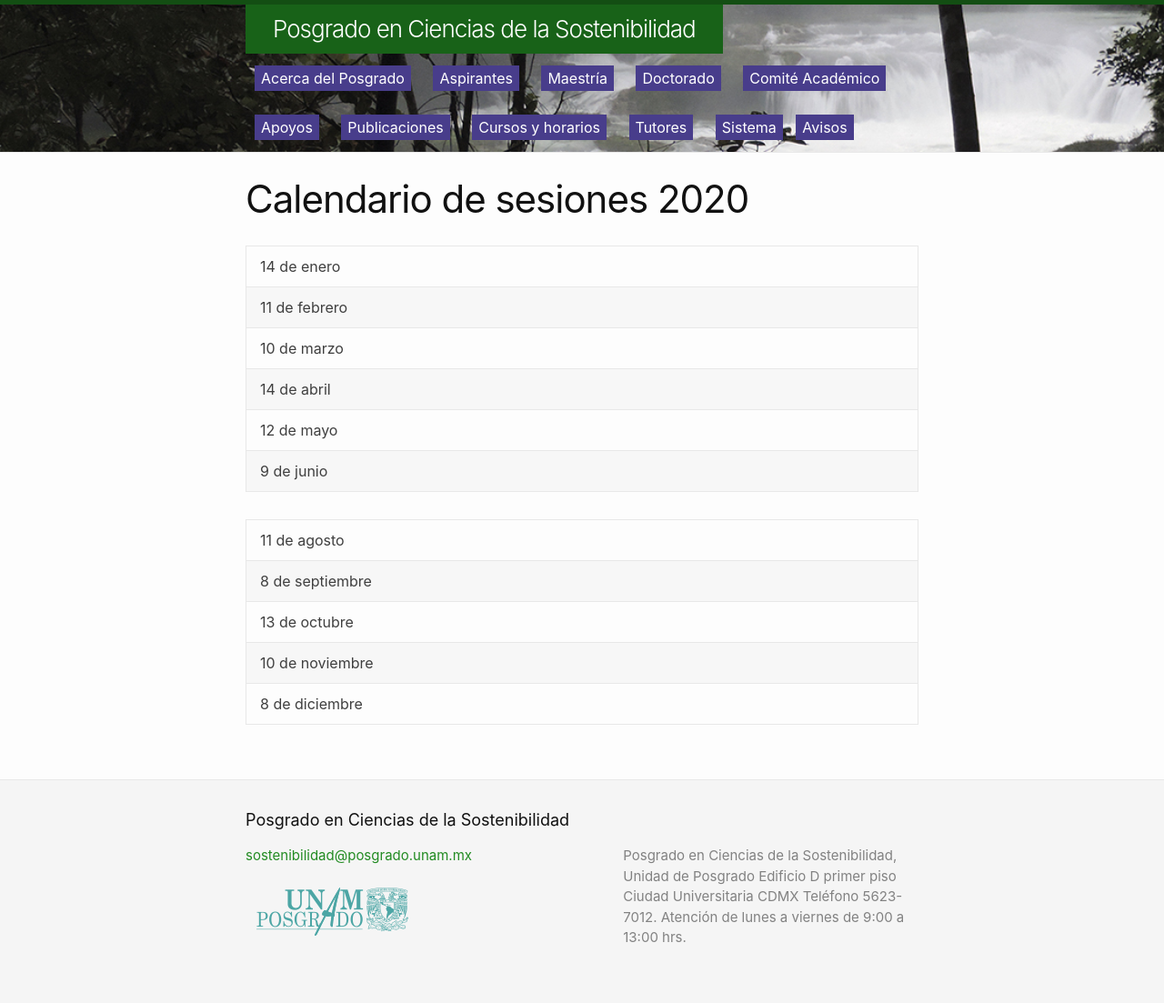
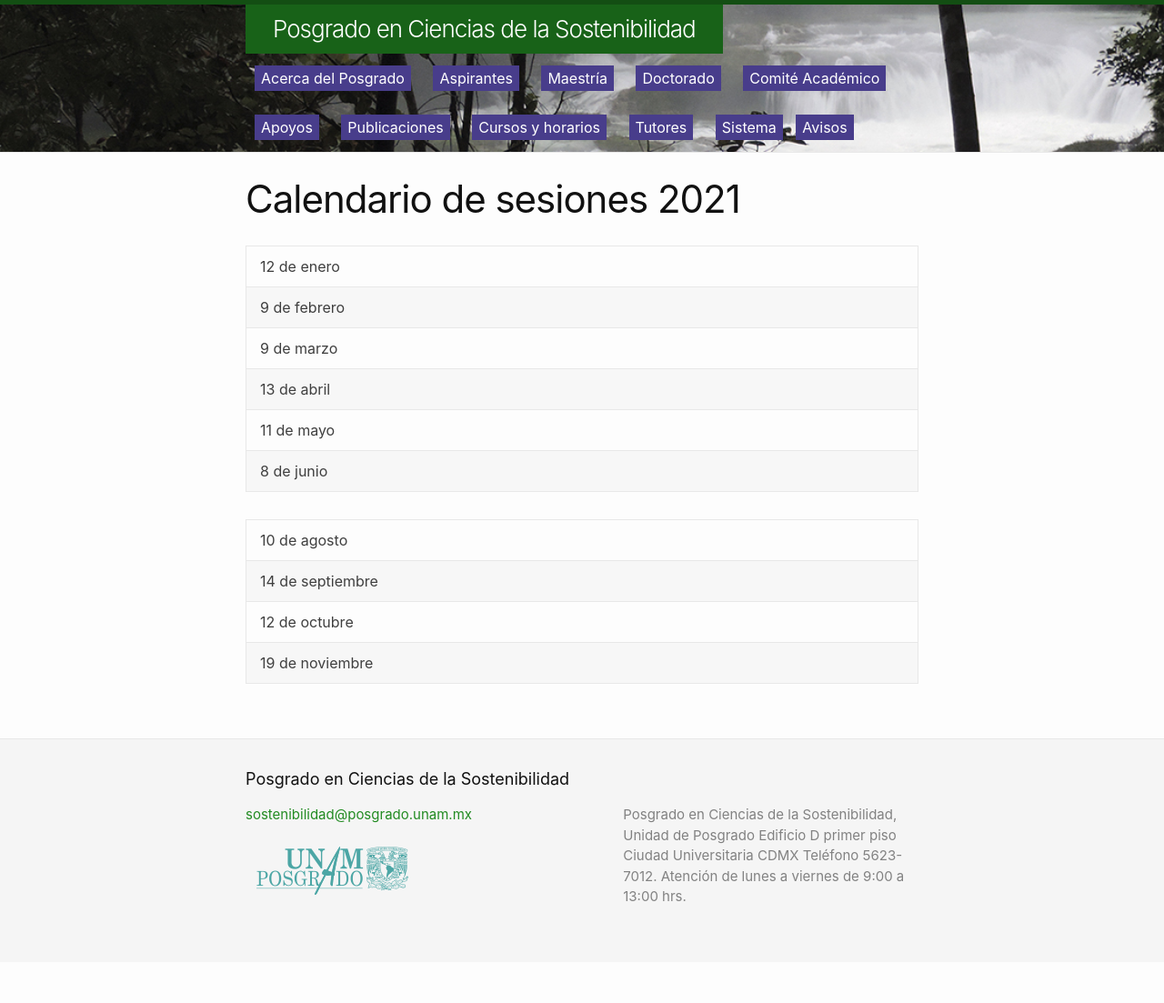
Before and after one commit to pcs-unam/pcs-unam.github.io, a Jekyll site: the page built from comite/calendario.md, in a window 1280 px wide. Shown: the whole page at 91% size. Built offline with Jekyll 4.4.1, drawn with Linux system fonts in a browser that asks for light colours; after the commit the page ends 1058 px from its top, so only the background shows below that.

Commit message:
Se actualizó calendario 2021

```diff
--- a/comite/calendario.md
+++ b/comite/calendario.md
@@ -1,19 +1,18 @@
 ---
-title: Calendario de sesiones 2020
+title: Calendario de sesiones 2021
 layout: page
 permalink: /comite/calendario/
 ---
 
 
-| 14 de enero |
-| 11 de febrero |
-| 10 de marzo |
-| 14 de abril |
-| 12 de mayo |
-| 9 de junio |
+| 12 de enero |
+| 9 de febrero |
+| 9 de marzo |
+| 13 de abril |
+| 11 de mayo |
+| 8 de junio |
 
-| 11 de agosto |
-| 8 de septiembre |
-| 13 de octubre |
-| 10 de noviembre |
-| 8 de diciembre |
+| 10 de agosto |
+| 14 de septiembre |
+| 12 de octubre |
+| 19 de noviembre |
```
